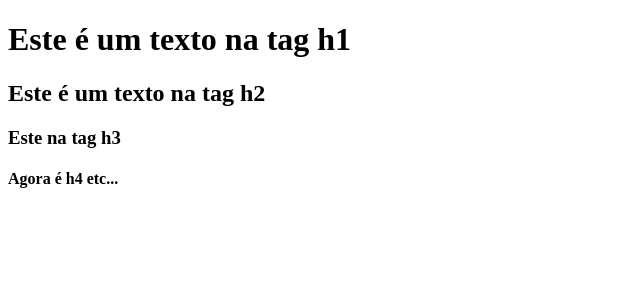
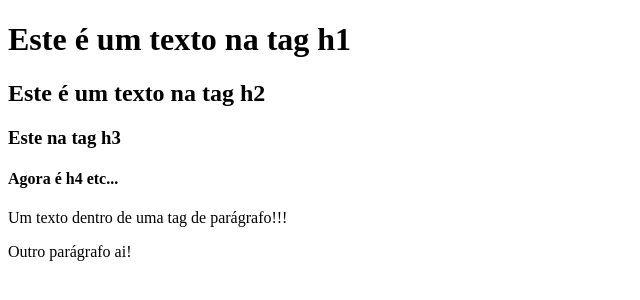
Before and after one commit to RyanSoaresDev/learning-html-css, a plain HTML site: page html_2/index.html in a window 1280 px wide. Shown: the whole page, without its empty margins (0-640 px from the left). Drawn offline with Linux system fonts and the light colour scheme.

Commit message:
Adicionando parágrafos

```diff
--- a/html_2/index.html
+++ b/html_2/index.html
@@ -1,12 +1,15 @@
 <!DOCTYPE html>
 <html lang="pt-br">
-<head>
+  <head>
     <title>HTML Fundamentos</title>
-</head>
-<body>
+  </head>
+  <body>
     <h1>Este é um texto na tag h1</h1>
     <h2>Este é um texto na tag h2</h2>
     <h3>Este na tag h3</h3>
     <h4>Agora é h4 etc...</h4>
-</body>
+
+    <p>Um texto dentro de uma tag de parágrafo!!!</p>
+    <p>Outro parágrafo ai!</p>
+  </body>
 </html>
```
